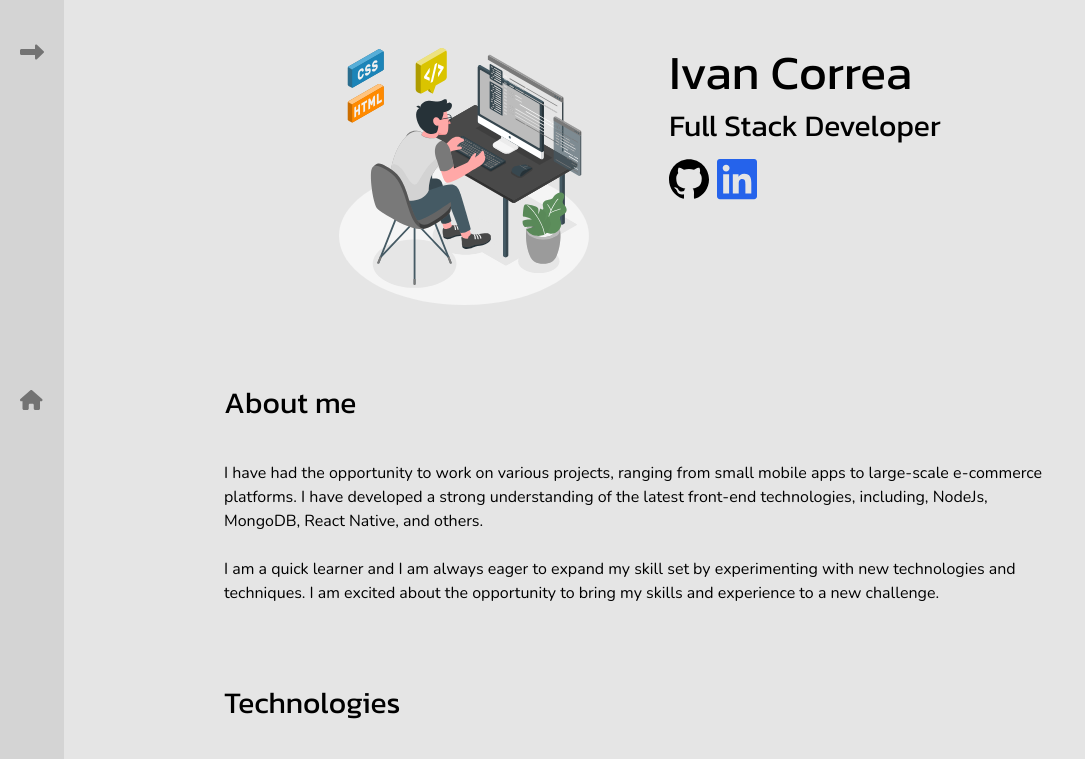
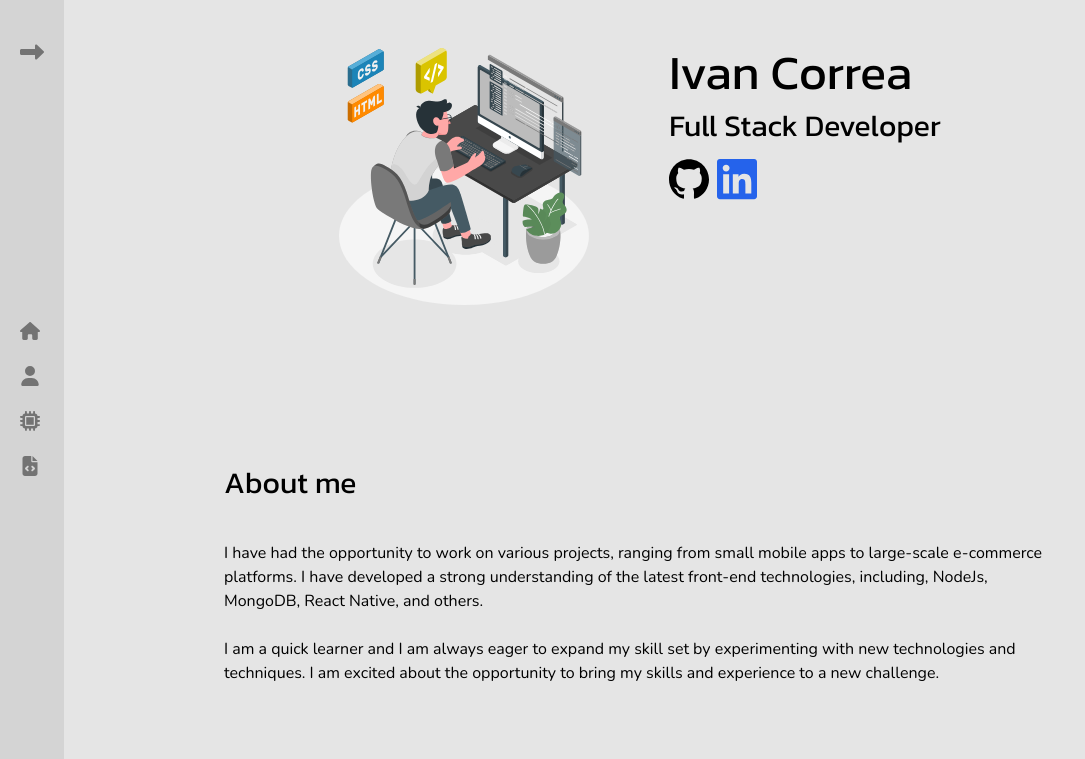
Before and after one commit to IvanMCorrea/dev_portfolio, a Next.js app: page / in a window 1280 px wide. Shown: the top 759 px of the page, without its empty margins (0-1085 px from the left). Built offline with nearby package versions, Linux system fonts and the light colour scheme.

Commit message:
Add navigation in sidebar and appbar

```diff
--- a/app/_components/AboutMe.tsx
+++ b/app/_components/AboutMe.tsx
@@ -5,8 +5,8 @@ type Props = {};
 
 const AboutMe = (props: Props) => {
   return (
-    <section>
-      <h2 className={`${kanit.className} text-2xl md:text-3xl mb-10`}>
+    <section className="w-full py-10" id="about">
+      <h2 className={`${kanit.className} text-2xl md:text-3xl py-10`}>
         About me
       </h2>
       <p>
--- a/app/_components/AppBar.tsx
+++ b/app/_components/AppBar.tsx
@@ -2,11 +2,21 @@
 import React from "react";
 import { ThemeToggle } from "./ThemeToggle";
 import { FontAwesomeIcon } from "@fortawesome/react-fontawesome";
-import { faHome } from "@fortawesome/free-solid-svg-icons";
+import {
+  faFileCode,
+  faHome,
+  faMicrochip,
+  faUser,
+} from "@fortawesome/free-solid-svg-icons";
 import Link from "next/link";
 
 function AppBar() {
-  const menu = [{ id: "Home", link: "#", icon: faHome }];
+  const menu = [
+    { id: "Home", link: "#", icon: faHome },
+    { id: "About", link: "#about", icon: faUser },
+    { id: "Technologies", link: "#technologies", icon: faMicrochip },
+    { id: "Projects", link: "#projects", icon: faFileCode },
+  ];
   return (
     <section
       className={`fixed flex justify-center items-center appbar bottom-5 w-screen`}
--- a/app/_components/Projects.tsx
+++ b/app/_components/Projects.tsx
@@ -85,7 +85,7 @@ const Projects = () => {
   ];
 
   return (
-    <section className="w-full">
+    <section className="w-full py-10" id="projects">
       <h2 className={`${kanit.className} text-2xl md:text-3xl mb-10`}>
         Projects
       </h2>
--- a/app/_components/Sidebar.tsx
+++ b/app/_components/Sidebar.tsx
@@ -3,13 +3,23 @@ import React, { useState } from "react";
 import { ThemeToggle } from "./ThemeToggle";
 import { SidebarToggle } from "./SidebarToggle";
 import { FontAwesomeIcon } from "@fortawesome/react-fontawesome";
-import { faHome } from "@fortawesome/free-solid-svg-icons";
+import {
+  faFileCode,
+  faHome,
+  faMicrochip,
+  faUser,
+} from "@fortawesome/free-solid-svg-icons";
 import Link from "next/link";
 
 function Sidebar() {
   const [expanded, setExpanded] = useState<Boolean>(false);
   const sidebarWidth = expanded ? "w-64" : "w-18";
-  const menu = [{ id: "Home", link: "#", icon: faHome }];
+  const menu = [
+    { id: "Home", link: "#", icon: faHome },
+    { id: "About", link: "#about", icon: faUser },
+    { id: "Technologies", link: "#technologies", icon: faMicrochip },
+    { id: "Projects", link: "#projects", icon: faFileCode },
+  ];
   return (
     <aside
       className={`fixed flex left-0 top-0 h-screen px-5 py-10 flex-col ${sidebarWidth} bg-neutral-300 dark:bg-neutral-800 items-start justify-between sidebar`}
@@ -17,18 +27,21 @@ function Sidebar() {
       <div>
         <SidebarToggle expanded={expanded} setExpanded={setExpanded} />
       </div>
-      <div>
+      <div
+        className={`flex flex-col grid grid-col 2 gap-5 ${
+          !expanded && "items-center grid-col-1 "
+        }`}
+      >
         {menu &&
           menu[0] &&
           menu.map((item) => (
-            <Link href={item.link} key={item.id}>
+            <a href={item.link} key={item.id}>
               <FontAwesomeIcon
                 icon={item.icon}
-                className="text-neutral-500 dark:text-neutral-100"
-                size="lg"
+                className="text-neutral-500 dark:text-neutral-100 h-5 w-5"
               />
               {expanded && <span className="pl-3">{item.id}</span>}
-            </Link>
+            </a>
           ))}
       </div>
       <div>
--- a/app/_components/Technologies.tsx
+++ b/app/_components/Technologies.tsx
@@ -20,7 +20,7 @@ const Technologies = () => {
   ];
 
   return (
-    <section className="w-full">
+    <section className="w-full py-10" id="technologies">
       <h2 className={`${kanit.className} text-2xl md:text-3xl mb-10`}>
         Technologies
       </h2>
--- a/app/layout.tsx
+++ b/app/layout.tsx
@@ -23,7 +23,7 @@ export default function RootLayout({
   children: React.ReactNode;
 }) {
   return (
-    <html lang="en" className="dark">
+    <html lang="en" className="dark scroll-smooth">
       <body
         className={`${nunito.className} bg-neutral-200 dark:bg-neutral-900`}
       >
```
